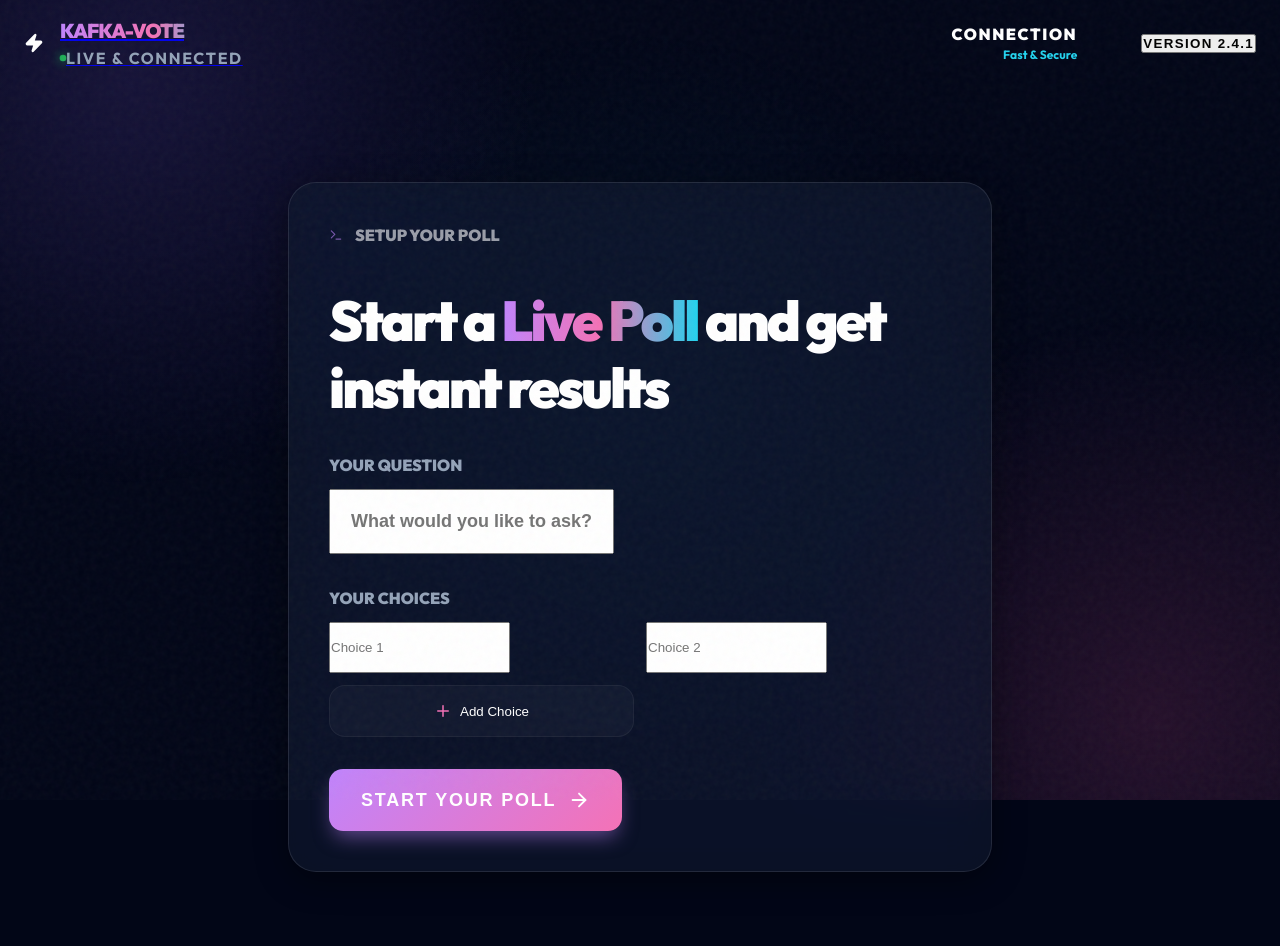
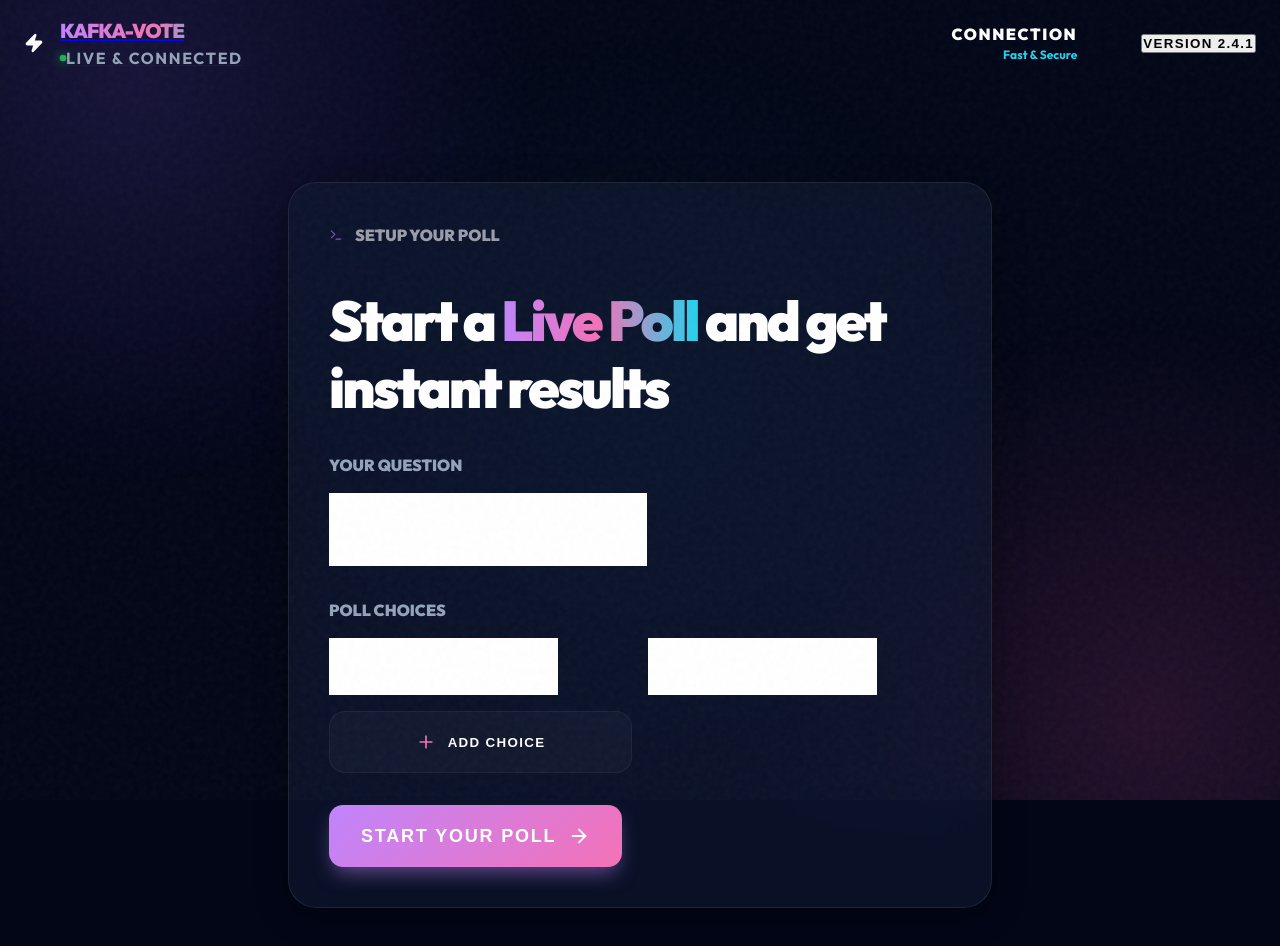
Before and after one commit to geo-cherian-mathew-2k28/kafka-project, a React (Vite) app in the folder client/: page / in a window 1280 px wide. Shown: the top 946 px of the page. Before the commit the page ends 920 px from the top, so only its background shows below. Built offline with nearby package versions, Linux system fonts and the light colour scheme.

Commit message:
Fix: Duplicate voting, Optimistic UI for <200ms feel, and Input UI polish

```diff
--- a/client/src/App.jsx
+++ b/client/src/App.jsx
@@ -1,4 +1,4 @@
-import React, { useState, useEffect } from 'react';
+import React, { useState, useEffect, useRef } from 'react';
 import { Routes, Route, useParams, useNavigate, Link } from 'react-router-dom';
 import {
     Share2, Plus, ArrowRight, CheckCircle2, Copy, Activity,
@@ -76,29 +76,30 @@ const CreatePoll = () => {
 
                 <div className="space-y-8">
                     <div className="group">
-                        <label className="text-[10px] font-black text-muted uppercase tracking-[0.3em] mb-3 block group-focus-within:text-primary transition-colors">Your Question</label>
+                        <label className="text-[10px] font-black text-muted uppercase tracking-[0.3em] mb-4 block group-focus-within:text-primary transition-colors">Your Question</label>
                         <input
-                            placeholder="What would you like to ask?"
-                            className="w-full bg-white/5 border border-white/10 rounded-xl p-5 text-lg font-bold focus:outline-none focus:border-primary transition-all focus:bg-white/[0.08]"
+                            placeholder="e.g., What should we have for lunch?"
+                            className="w-full bg-white/5 border-white/10 rounded-2xl p-6 text-xl font-bold transition-all"
                             onChange={e => setQuestion(e.target.value)}
                         />
                     </div>
 
                     <div>
-                        <label className="text-[10px] font-black text-muted uppercase tracking-[0.3em] mb-3 block">Your Choices</label>
-                        <div className="grid grid-cols-1 md:grid-cols-2 gap-3">
+                        <label className="text-[10px] font-black text-muted uppercase tracking-[0.3em] mb-4 block">Poll Choices</label>
+                        <div className="grid grid-cols-1 md:grid-cols-2 gap-4">
                             {options.map((opt, i) => (
-                                <motion.div key={i} layout>
+                                <motion.div key={i} layout className="relative">
                                     <input
                                         placeholder={`Choice ${i + 1}`}
-                                        className="w-full bg-white/5 border border-white/10 rounded-xl px-5 py-4 focus:outline-none focus:border-secondary transition-all"
+                                        className="w-full bg-white/5 border-white/10 rounded-2xl px-6 py-5 font-bold transition-all"
                                         value={opt}
                                         onChange={e => updateOption(i, e.target.value)}
                                     />
                                 </motion.div>
                             ))}
-                            <button onClick={addOption} className="option-card border-dashed flex justify-center gap-2 py-4">
-                                <Plus size={18} className="text-secondary" /> Add Choice
+                            <button onClick={addOption} className="option-card border-dashed border-white/10 flex justify-center items-center gap-3 py-5 hover:bg-white/[0.05] transition-all">
+                                <Plus size={20} className="text-secondary" />
+                                <span className="text-[10px] font-black uppercase tracking-widest">Add Choice</span>
                             </button>
                         </div>
                     </div>
@@ -273,6 +274,7 @@ const VoterPage = () => {
     const { pollId } = useParams();
     const [poll, setPoll] = useState(null);
     const [voted, setVoted] = useState(false);
+    const hasVotedRef = useRef(false);
     const [selectedOption, setSelectedOption] = useState(null);
     const [results, setResults] = useState(null);
 
@@ -298,13 +300,23 @@ const VoterPage = () => {
     }, [pollId]);
 
     const handleVote = async (option) => {
-        if (voted) return;
+        // Senior Logic: Atomic ref check to prevent double-click race conditions
+        if (hasVotedRef.current) return;
+        hasVotedRef.current = true;
+
+        // Optimistic UI: Update state immediately for <200ms response feel
         setSelectedOption(option);
         setVoted(true);
-        await fetch(`/api/polls/${pollId}/vote`, {
+
+        // Performance: Non-blocking fetch
+        fetch(`/api/polls/${pollId}/vote`, {
             method: 'POST',
             headers: { 'Content-Type': 'application/json' },
             body: JSON.stringify({ option })
+        }).catch(err => {
+            // Revert on failure (rare in prod)
+            hasVotedRef.current = false;
+            setVoted(false);
         });
     };
 
--- a/client/src/index.css
+++ b/client/src/index.css
@@ -9,8 +9,15 @@
   --card-bg: rgba(15, 23, 42, 0.7);
   --text-primary: #f8fafc;
   --text-secondary: #94a3b8;
-  --glass-border: rgba(255, 255, 255, 0.1);
-  --glass-reflection: rgba(255, 255, 255, 0.03);
+  --glass-border: rgba(255, 255, 255, 0.08);
+  --glass-reflection: rgba(255, 255, 255, 0.02);
+}
+
+textarea,
+input,
+button,
+select {
+  -webkit-tap-highlight-color: transparent;
 }
 
 * {
@@ -496,6 +503,28 @@ h2 {
 .btn-primary:hover {
   transform: translateY(-2px);
   filter: brightness(1.1);
+  box-shadow: 0 15px 30px -5px rgba(192, 132, 252, 0.6);
+}
+
+.btn-primary:active {
+  transform: translateY(1px);
+}
+
+input {
+  outline: none !important;
+  border: 1px solid rgba(255, 255, 255, 0.1) !important;
+  transition: all 0.3s cubic-bezier(0.4, 0, 0.2, 1) !important;
+}
+
+input:focus {
+  border-color: var(--primary) !important;
+  background: rgba(255, 255, 255, 0.08) !important;
+  box-shadow: 0 0 20px rgba(192, 132, 252, 0.15), inset 0 0 10px rgba(255, 255, 255, 0.02) !important;
+}
+
+input::placeholder {
+  color: rgba(255, 255, 255, 0.2);
+  font-weight: 400;
 }
 
 .option-card {
```
